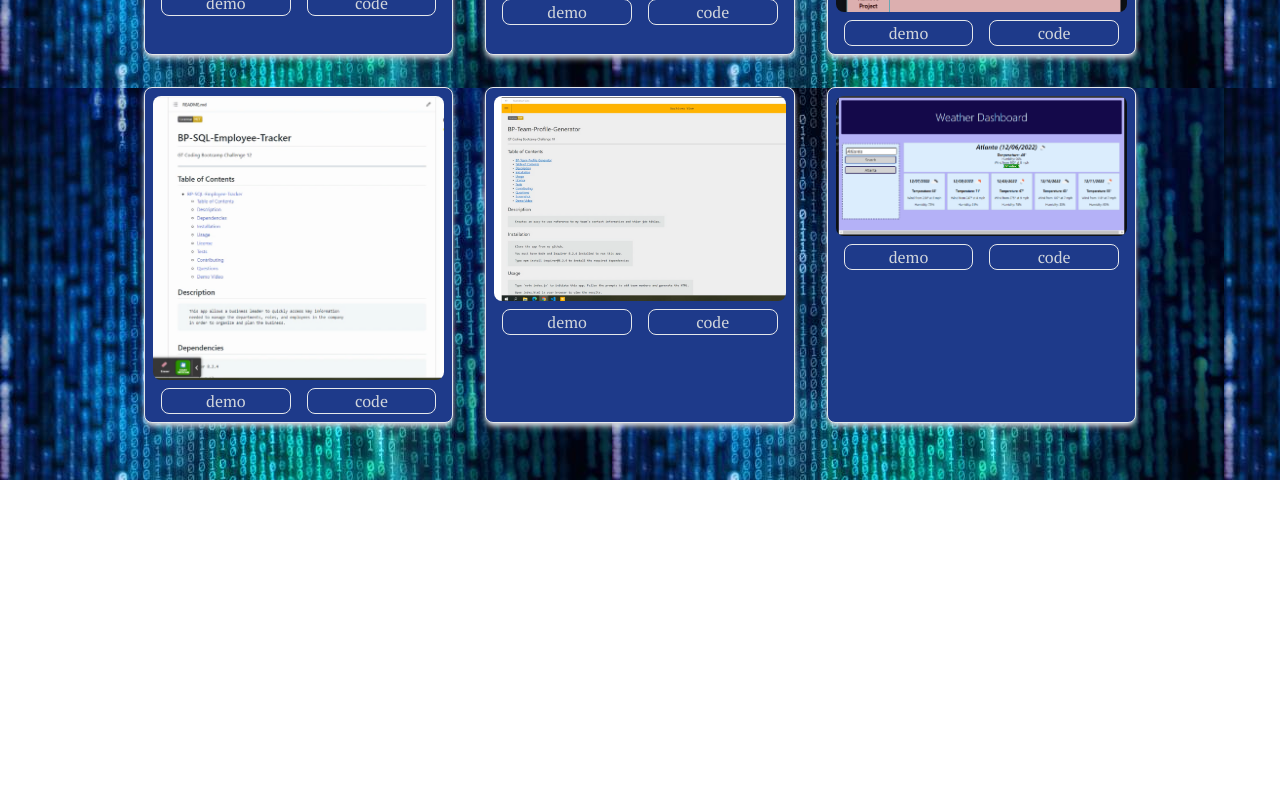
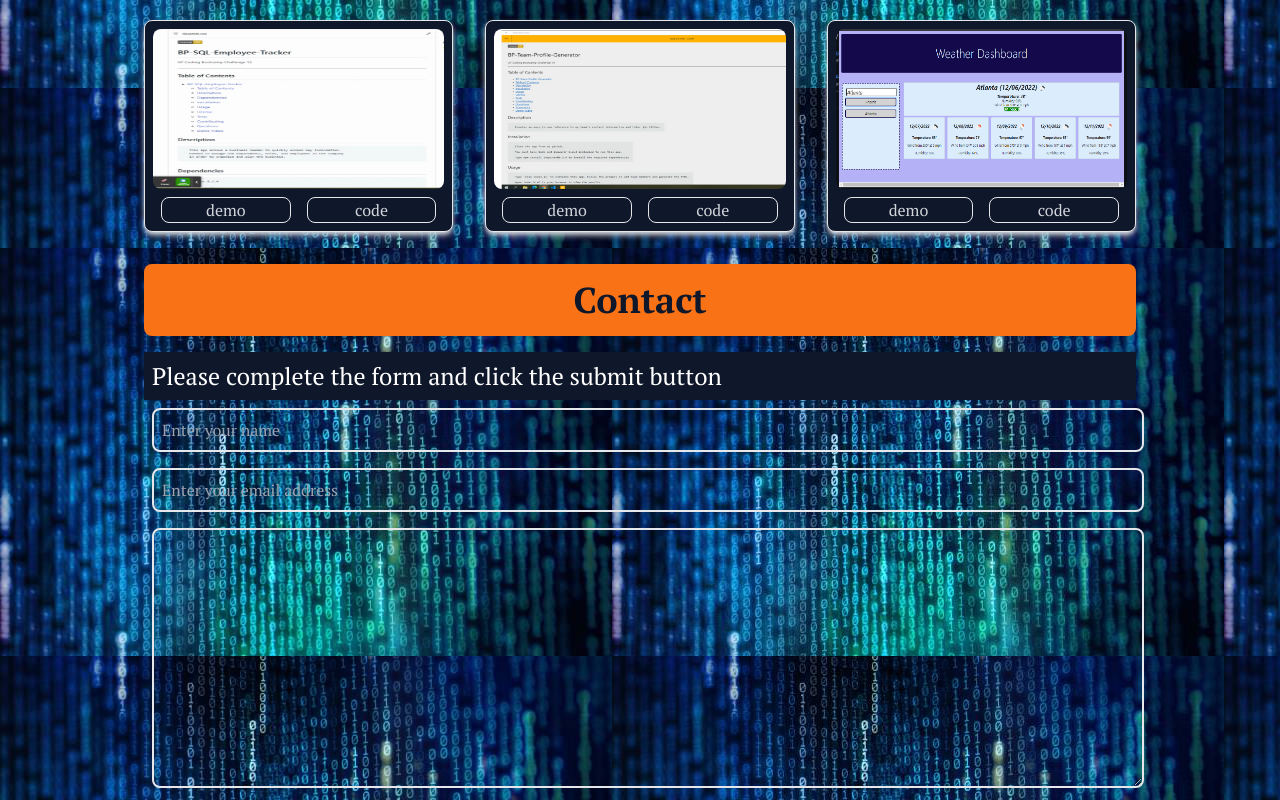
Before and after one commit to bp4924/bp-react-portfolio, a React (Create React App) app: page / in a window 1280 px wide. Shown: the part 2000-2800 px from the top of the page. Before the commit the page ends 2480 px from the top, so only its background shows below. Built offline with nearby package versions, Linux system fonts and the light colour scheme; a web font is replaced by a local one.

Commit message:
contact form layout

```diff
--- a/src/App.js
+++ b/src/App.js
@@ -1,4 +1,5 @@
 import About from "./components/About";
+import Contact from "./components/Contact";
 import Home from "./components/Home";
 import NavBar from "./components/NavBar";
 import Projects from "./components/Projects";
@@ -10,6 +11,7 @@ function App() {
       <Home />
       <About />
       <Projects />
+      <Contact />
     </div>
   );
 }
--- a/src/components/About.jsx
+++ b/src/components/About.jsx
@@ -5,11 +5,11 @@ const About = () => {
   return (
     <div
       name="about"
-      className="h-screen w-full"
+      className="h-screen w-full top-20"
       style={{ backgroundImage: `url(${splashScreen})` }}
     >
-      <div className="flex flex-col justify-center p-4 m-auto max-w-screen-lg">
-        <div className="text-2xl font-bold text-blue-900 bg-orange-500 p-4 rounded-lg mb-4 text-center m-0">
+      <div className="flex flex-col justify-center p-4 m-auto max-w-screen-lg w-full h-full">
+        <div className="text-4xl font-bold text-slate-900 bg-orange-500 p-4 rounded-lg mb-4 text-center m-0">
           <p>About</p>
         </div>
         <p className="text-white text-lg">
--- a/src/components/Contact.jsx
+++ b/src/components/Contact.jsx
@@ -1,7 +1,54 @@
 import React from "react";
+import splashScreen from "../assets/vertical-code.png";
 
 const Contact = () => {
-  return <div>Contact</div>;
+  return (
+    <div
+      name="about"
+      className="h-screen w-full top-20"
+      style={{ backgroundImage: `url(${splashScreen})` }}
+    >
+      <div>
+        <div className="flex flex-col justify-center p-4 m-auto max-w-screen-lg w-full h-full">
+          <div className="text-4xl font-bold text-slate-900 bg-orange-500 p-4 rounded-lg mb-4 text-center m-0">
+            <div>
+              <p>Contact</p>
+            </div>
+          </div>
+          <div className="text-2xl text-white p-2 bg-slate-900">
+            <p>Please complete the form and click the submit button</p>
+          </div>
+
+          <div>
+            <form action="">
+              <input
+                type="text"
+                name="name"
+                placeholder="Enter your name"
+                className="bg-transparent p-2 m-2 w-full border-2 rounded-lg text-white focus:bg-gray-200 focus:text-slate-900"
+              />
+              <input
+                type="text"
+                name="email"
+                placeholder="Enter your email address"
+                className="bg-transparent p-2 m-2 w-full border-2 rounded-lg text-white focus:bg-gray-200 focus:text-slate-900"
+              />
+              <textarea
+                name="message"
+                rows="10"
+                className="bg-transparent p-2 m-2 border-2 w-full rounded-lg text-white focus:bg-gray-200 focus:text-slate-900"
+              ></textarea>
+              <div>
+                <button className="bg-gray-800 text-center text-gray-400 m-4 px-4 py-2 border rounded-lg hover:scale-110 hover:text-gray-300">
+                  Submit
+                </button>
+              </div>
+            </form>
+          </div>
+        </div>
+      </div>
+    </div>
+  );
 };
 
 export default Contact;
--- a/src/components/Home.jsx
+++ b/src/components/Home.jsx
@@ -12,10 +12,10 @@ const Home = () => {
     >
       <div className="flex flex-col items-center justify-center h-screen max-w-screen-lg m-auto">
         <div className="flex flex-col justify-center items-center">
-          <h3 className="text-4xl font-bold text-blue-900  bg-orange-500 p-4 rounded-lg mb-4 text-center m-0 ">
+          <h3 className="text-4xl font-bold text-slate-900  bg-orange-500 p-4 rounded-lg mb-4 text-center m-0 ">
             Full Stack Developer
           </h3>
-          <p className="bg-blue-900 italic text-gray-300 text-lg mx-6 p-4 rounded-lg text-center">
+          <p className="bg-slate-900 italic text-gray-300 text-lg mx-6 p-4 rounded-lg text-center">
             Pilot | Runner | Navy Vet <br /> Indecision may or may not be my
             biggest problem.
           </p>
--- a/src/components/NavBar.jsx
+++ b/src/components/NavBar.jsx
@@ -24,7 +24,7 @@ const NavBar = () => {
   ];
 
   return (
-    <div className="flex justify-between items-center w-full h-20 px-4 text-white bg-blue-900 md:flex-row">
+    <div className="flex justify-between items-center w-full h-20 px-4 text-white bg-slate-900 md:flex-row">
       <div>
         <h1 className="text-5xl font-myName">Bernie Petters</h1>
       </div>
@@ -46,11 +46,11 @@ const NavBar = () => {
       </div>
 
       {nav && (
-        <ul className="flex flex-col items-center absolute top-24 left-0 w-full h-auto bg-blue-900">
+        <ul className="flex flex-col items-center absolute top-24 left-0 w-full h-auto bg-slate-900 md:hidden">
           {navLinks.map(({ id, link }) => (
             <li
               key={id}
-              className="cursor-pointer font-medium text-white bg-blue-900 w-120 h-12 p-4 hover:scale-110 hover:border hover:rounded-lg"
+              className="cursor-pointer font-medium text-white bg-slate-900 w-120 h-12 p-4 hover:scale-110 hover:border hover:rounded-lg"
             >
               {link}
             </li>
--- a/src/components/Projects.jsx
+++ b/src/components/Projects.jsx
@@ -35,24 +35,29 @@ const Projects = () => {
       src: weather,
     },
   ];
+
   return (
     <div
       name="projects"
-      className="h-screen w-full"
+      className="h-full w-full top-20"
       style={{ backgroundImage: `url(${splashScreen})` }}
     >
       <div className="flex flex-col justify-center p-4 m-auto max-w-screen-lg w-full h-full">
-        <div className="text-2xl font-bold text-blue-900 bg-orange-500 p-4 rounded-lg mb-4 text-center m-0">
+        <div className="text-2xl font-bold text-slate-900 bg-orange-500 p-4 rounded-lg mb-4 text-center m-0">
           <p>Projects</p>
         </div>
         {/* cards  */}
-        <div className="grid gap-8 px-0 md:grid-cols-2 lg:grid-cols-3 rounded h-auto">
+        <div className="grid gap-8 px-0 md:grid-cols-2 lg:grid-cols-3 rounded h-full">
           {projects.map(({ id, src }) => (
             <div
               key={id}
-              className="bg-blue-900 shadow-md shadow-gray-300 rounded-lg border text-gray-300 p-2 hover:scale-105"
+              className="bg-slate-900 shadow-md shadow-gray-300 rounded-lg border text-gray-300 p-2 hover:scale-105"
             >
-              <img src={src} alt="screenshot" className="rounded-lg " />
+              <img
+                src={src}
+                alt="screenshot"
+                className="rounded-lg h-40 w-full"
+              />
               <div className="flex items-center justify-center">
                 <button className="w-1/2 mt-2 mx-2 border rounded-lg hover:scale-105 hover:bg-gray-400 hover:text-gray-900">
                   demo
```
